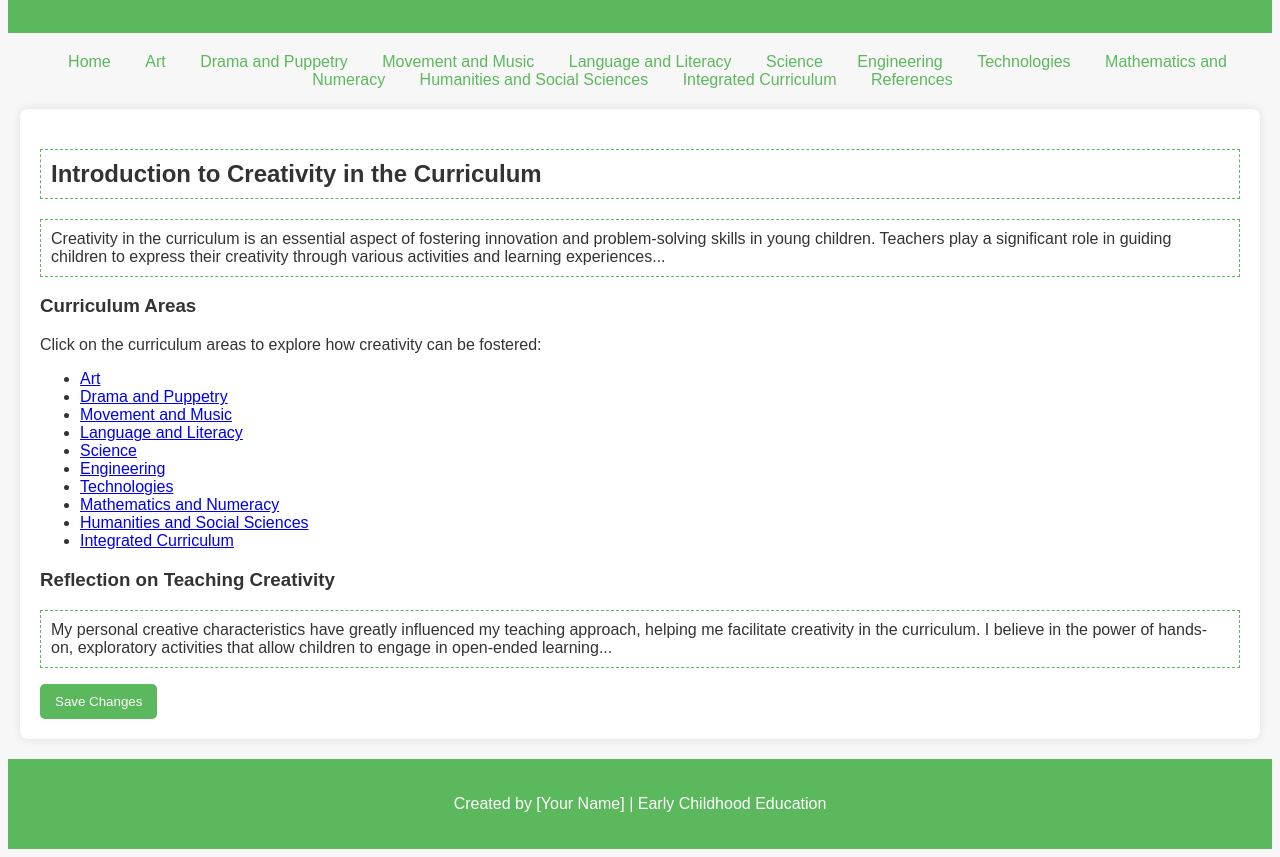
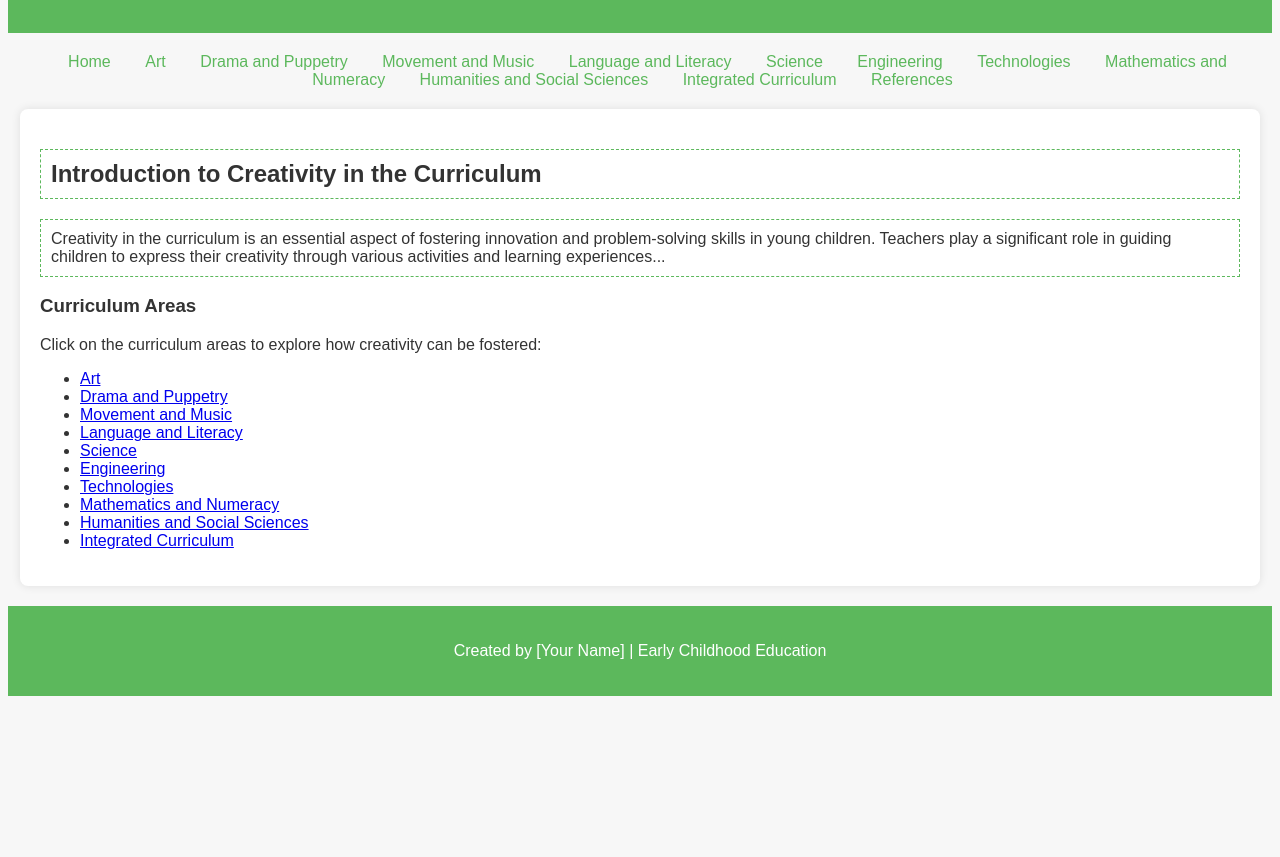
Before and after one commit to shahreet77/Reet-site, a plain HTML site: page Reet-websitecode.html in a window 1280 px wide. Shown: the part 129-986 px from the top of the page. After the commit the page ends 833 px from the top, so only its background shows below. Drawn offline with Linux system fonts and the light colour scheme.

Commit message:
Update Reet-websitecode.html

```diff
--- a/Reet-websitecode.html
+++ b/Reet-websitecode.html
@@ -72,7 +72,6 @@
 <div class="content">
     <h2 class="editable" contenteditable="true">Introduction to Creativity in the Curriculum</h2>
     <p class="editable" contenteditable="true">
-        <!-- Placeholder for your 500-word content on creativity -->
         Creativity in the curriculum is an essential aspect of fostering innovation and problem-solving skills in young children. Teachers play a significant role in guiding children to express their creativity through various activities and learning experiences...
     </p>
 
@@ -90,14 +89,6 @@
         <li><a href="humanities.html">Humanities and Social Sciences</a></li>
         <li><a href="integrated_curriculum.html">Integrated Curriculum</a></li>
     </ul>
-
-    <h3>Reflection on Teaching Creativity</h3>
-    <p class="editable" contenteditable="true">
-        <!-- Placeholder for your 200-word reflective evaluation -->
-        My personal creative characteristics have greatly influenced my teaching approach, helping me facilitate creativity in the curriculum. I believe in the power of hands-on, exploratory activities that allow children to engage in open-ended learning...
-    </p>
-
-    <button onclick="saveContent()">Save Changes</button>
 </div>
 
 <footer>
```
